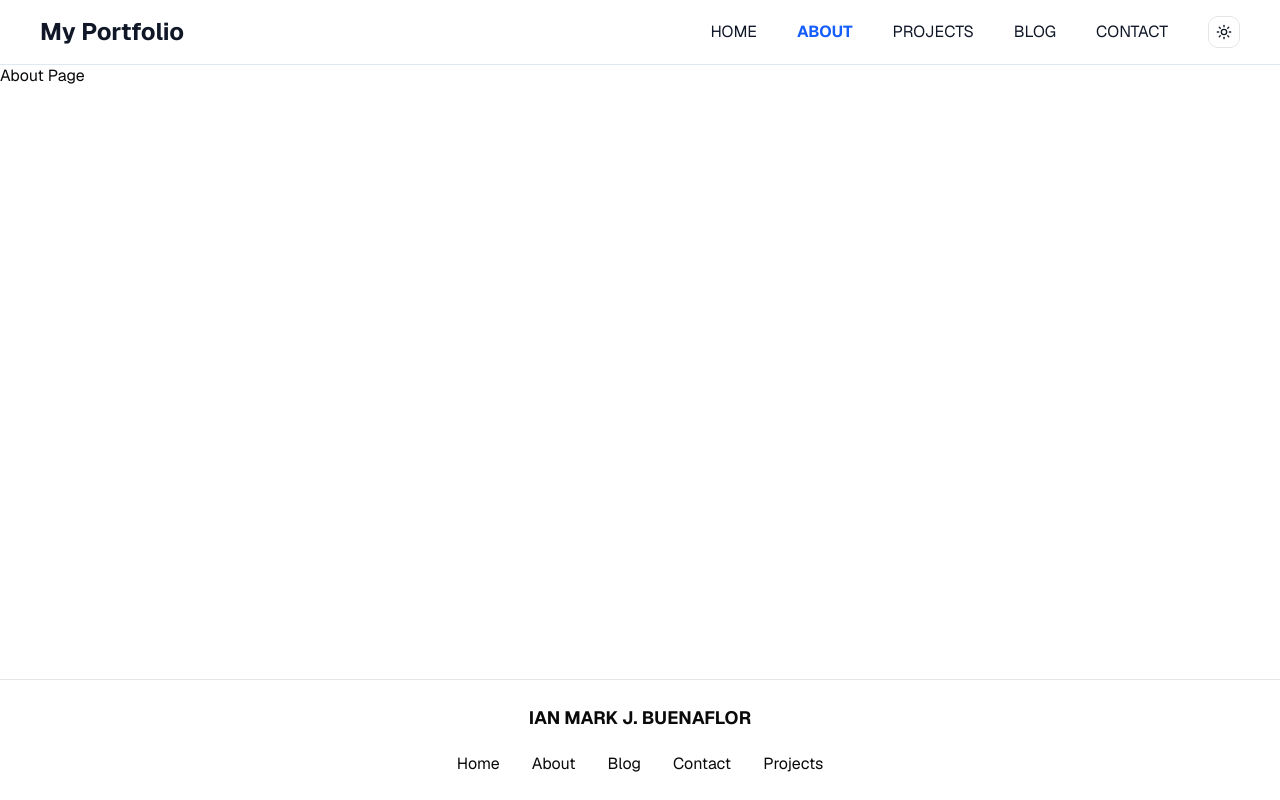
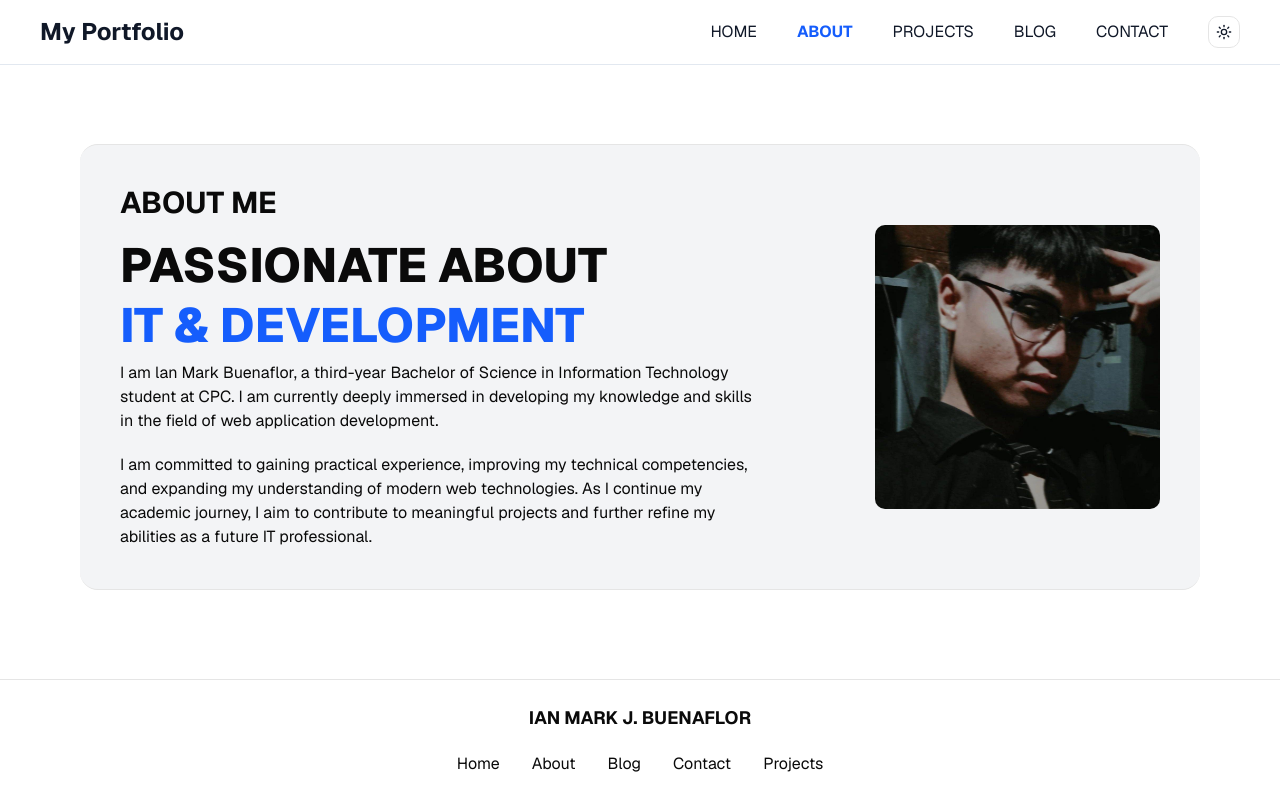
Before and after one commit to IanMark101/PORTFOLIO-MIDTERM, a Next.js app: page /about in a window 1280 px wide. Built offline with nearby package versions, Linux system fonts and the light colour scheme.

Commit message:
Added About me features and i made some few changes on the SectionHeader components to improve flexibility

```diff
--- a/app/(guest)/about/page.tsx
+++ b/app/(guest)/about/page.tsx
@@ -1,7 +1,8 @@
+import { AboutPage } from "@/components/features/About/AboutPage"
 export default function About() {
   return (
-    <div className="container mx-auto">
-      <h1>About Page</h1>
+    <div>
+      <AboutPage />
     </div>
   )
 }
--- a/components/common/SectionHeader.tsx
+++ b/components/common/SectionHeader.tsx
@@ -1,17 +1,15 @@
 import { cn } from "@/lib/utils"
 
 type HeaderProps = {
-  title: string
-  description: string
+  title?: string
+  description?: string
   className?: string
 }
 
 export function SectionHeader({ title, description, className }: HeaderProps) {
   return (
     <div className={cn("flex flex-col", className)}>
-      <p className="text-2xl font-extrabold text-foreground sm:text-3xl lg:text-5xl">
-        {title}
-      </p>
+      <p className="text-2xl font-extrabold sm:text-3xl lg:text-5xl">{title}</p>
       <p className="mt-3 text-sm text-foreground sm:text-base lg:text-lg">
         {description}
       </p>
--- /dev/null
+++ b/components/features/About/AboutPage.tsx
@@ -0,0 +1,40 @@
+import { Section } from "@/components/common/Section"
+import Image from "next/image"
+import { SectionHeader } from "@/components/common/SectionHeader"
+export function AboutPage() {
+  return (
+    <Section id="AboutPage">
+      <div className="container mx-auto flex items-center justify-center rounded-2xl border-y bg-gray-100 p-10 dark:bg-card">
+        <div>
+          <h1 className="mb-5 text-3xl font-bold">ABOUT ME</h1>
+          <SectionHeader title="PASSIONATE ABOUT" />
+          <SectionHeader title="IT & DEVELOPMENT" className="text-blue-600" />
+          <div className="flex w-[85%] flex-col gap-5">
+            <p>
+              I am lan Mark Buenaflor, a third-year Bachelor of Science in
+              Information Technology student at CPC. I am currently deeply
+              immersed in developing my knowledge and skills in the field of web
+              application development.
+            </p>
+            <p>
+              I am committed to gaining practical experience, improving my
+              technical competencies, and expanding my understanding of modern
+              web technologies. As I continue my academic journey, I aim to
+              contribute to meaningful projects and further refine my abilities
+              as a future IT professional.
+            </p>
+          </div>
+        </div>
+        <div className="flex size-[75%] items-center justify-center">
+          <Image
+            src="/profile.jpg"
+            width={800}
+            height={800}
+            alt="Profile"
+            className="w-full rounded-lg transition-transform hover:scale-105 hover:rotate-1 hover:ring-3 hover:ring-blue-600"
+          />
+        </div>
+      </div>
+    </Section>
+  )
+}
```
